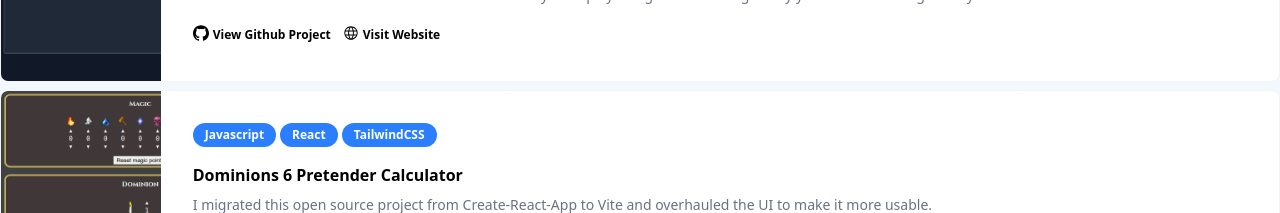
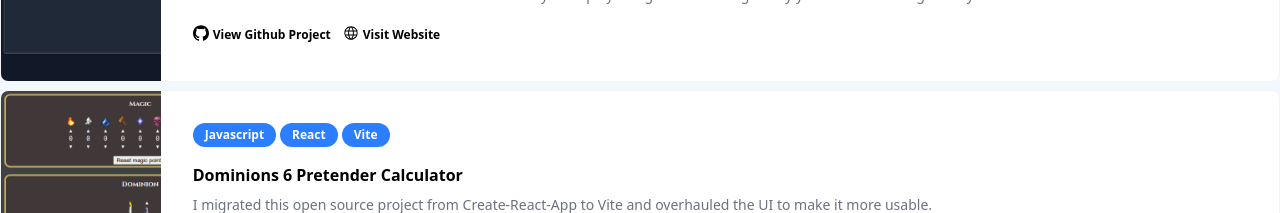
Before and after one commit to JoshuaAlexanderNeo/portfolio, a Next.js app: page / in a window 1280 px wide. Shown: the part 3080-3293 px from the top of the page. Built offline with nearby package versions, Linux system fonts and the light colour scheme.

Commit message:
Fix dom6 tags

```diff
--- a/src/components/Projects/index.tsx
+++ b/src/components/Projects/index.tsx
@@ -36,7 +36,7 @@
       />
 
       <Project
-        tagList={['Javascript', 'React', 'TailwindCSS']}
+        tagList={['Javascript', 'React', 'Vite']}
         title={'Dominions 6 Pretender Calculator'}
         description={
           'I migrated this open source project from Create-React-App to Vite and overhauled the UI to make it more usable.'
```
